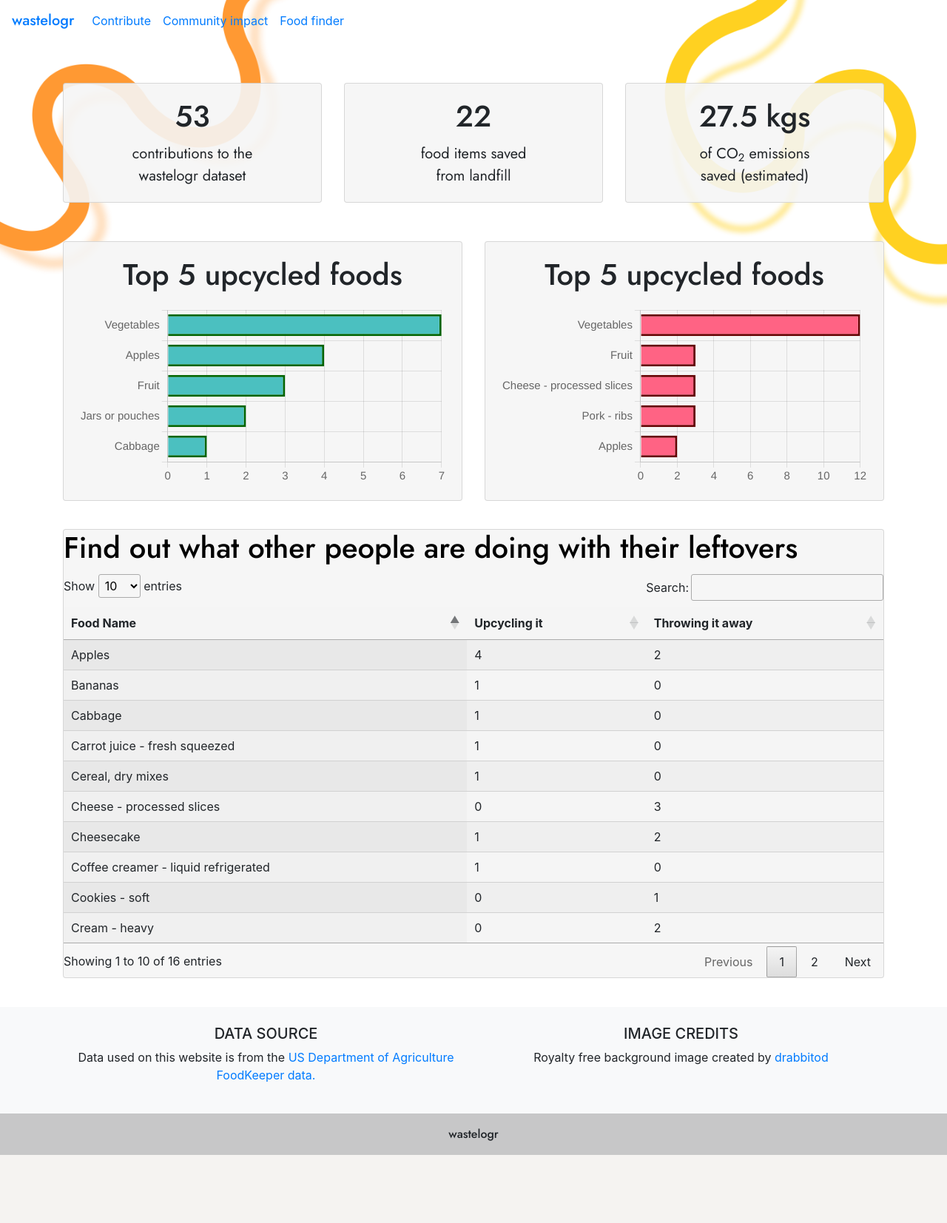
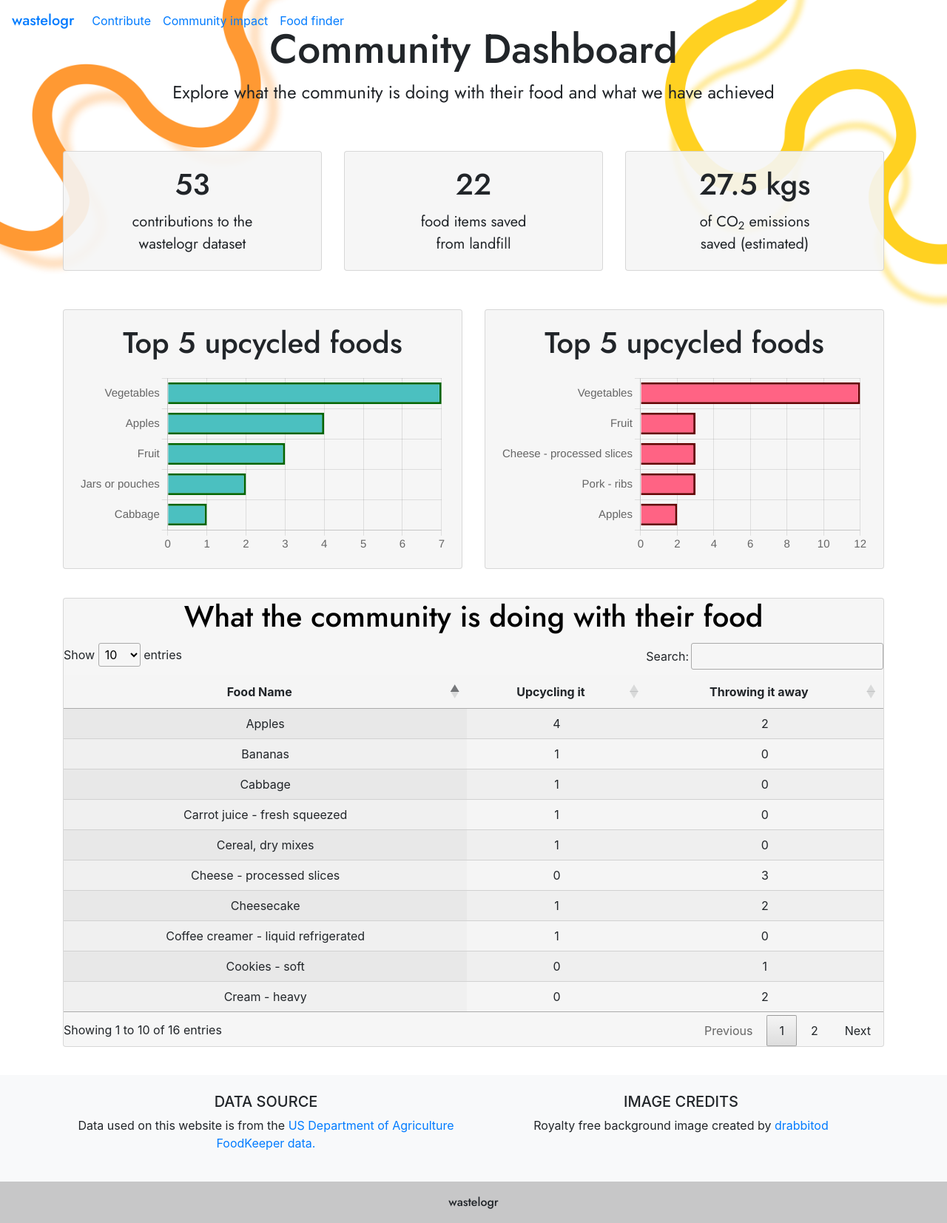
Before and after one commit to vanedo/FoodWasteTracker, a Django app: page /history/ in a window 1280 px wide. Shown: the whole page at 74% size. Before the commit the page ends 1561 px from the top, so only its background shows below. Run offline with Django 3.2, Linux system fonts and the light colour scheme; data comes from the database, SQL or seed files in the repository; some libraries are stand-ins or nearby versions.

Commit message:
add working and formatting

```diff
--- a/src/apps/tracker/templates/tracker/history.html
+++ b/src/apps/tracker/templates/tracker/history.html
@@ -12,8 +12,19 @@
     {% load tags %}
     {% load static %}
     <link rel="stylesheet", href="{% static 'css/main.css' %}">
-    <div style="padding-top:5%"></div>
-    <div class = "pt-5">
+
+    <div class = "container" style="padding-top:1%">
+        <div class="card mb-4 text-center" style="background-color: rgba(245, 245, 245, 0.0); border:0px " >
+            <div class="card-body">
+                <h1 class="card-title" style="font-size:55px" font-color: "blue" > Community Dashboard </h1>
+                <h4 class="card-text">  Explore what the community is doing with their food and what we have achieved <br>
+                </h4>
+            </div>
+        </div>
+      </div>
+
+    <div style="padding-top:1%"></div>
+    <div class = "pt-2">
         <div class = "container">
             <div class = "row">
                 <div class = "col-md-4">
@@ -165,25 +176,25 @@
     <div class="container">
         <div class="row">
             <div class="col-md-12">
-                <div class="card" style="background-color: rgba(245, 245, 245, 0.9); ">
-                <h1 class="card-title"><font color = "#000000">Find out what other people are doing with their leftovers </h1></font>
+                <div class="card text-center" style="background-color: rgba(245, 245, 245, 0.9); ">
+                <h1 class="card-title"><font color = "#000000">What the community is doing with their food </h1></font>
 
                 <table id = "foodHistory" class="display" style = "background-color: whitesmoke" style="width:100%">
 
                     <thead>
 
                         <tr>
-                            <th>Food Name</th>
-                            <th>Upcycling it</th>
-                            <th>Throwing it away</th>
+                            <th class="text-center">Food Name</th>
+                            <th class="text-center">Upcycling it</th>
+                            <th class="text-center">Throwing it away</th>
                         </tr>
                     </thead>
                     <tbody>
                         {% for key, value in food_counts.items %}
                             <tr>
                                 <td>{{ key }}</td>
-                                <td>{{ value.upcycled }}</td>
-                                <td>{{ value.thrown_away }}</td>
+                                <td class="text-center">{{ value.upcycled }}</td>
+                                <td class="text-center">{{ value.thrown_away }}</td>
                             </tr>
                         {% empty %}
                             <tr>
```
